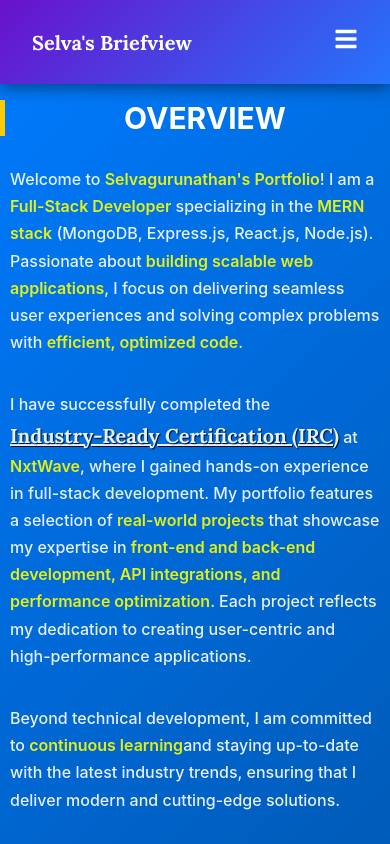
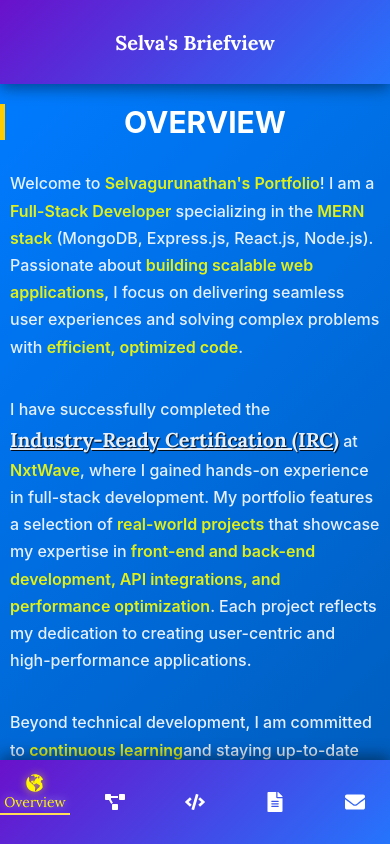
Before and after one commit to selva-mern12/selva-portfolio, a React (Create React App) app: page / in a window 390 px wide. Shown: the top 844 px of the page. Built offline with nearby package versions, Linux system fonts and the light colour scheme; a web font is replaced by a local one.

Commit message:
responsive header and footer

```diff
--- a/src/App.js
+++ b/src/App.js
@@ -1,7 +1,7 @@
 import React from 'react';
 import { SpeedInsights } from "@vercel/speed-insights/react"
 import { Analytics } from '@vercel/analytics/react';
-import Header from './components/Header';
+import {Header, Footer} from './components/Header';
 import Home from './components/Home';
 import Projects from './components/Projects';
 import Skills from './components/Skills';
@@ -19,6 +19,7 @@ const App = () => {
       <Skills />
       <Resume />
       <Contact />
+      {window.innerWidth < 768 && <Footer />}
       <Analytics />
     </div>
   );
--- a/src/components/Contact/index.css
+++ b/src/components/Contact/index.css
@@ -166,6 +166,7 @@
   .contact-section {
     height: 95vh;
     scroll-margin-top: 0;
+    padding-bottom: 10vh;
   }
   .contact-container{
     width: 100vw;
--- a/src/components/Header/index.css
+++ b/src/components/Header/index.css
@@ -26,21 +26,12 @@ html {
   font-weight: bold;
   font-family: Lora;
   color: #ffffff;
-  transition: transform 0.3s ease, text-shadow 0.3s ease;
+  transition: all 0.3s ease;
   cursor: pointer;
 }
 .header-container .header-title:hover {
   transform: scale(1.05);
   text-shadow: 0 0 10px #00ff88;
-}
-.hamburger-icon {
-  display: none;
-  cursor: pointer;
-  font-size: 24px;
-  transition: color 0.3s ease, transform 0.3s ease;
-}
-.hamburger-icon:hover {
-  color: #ffdd57;
 }
 .hamburger-menu {
   display: flex;
@@ -50,7 +41,7 @@ html {
 .hamburger-menu .menu-item {
   font-size: 16px;
   cursor: pointer;
-  transition: color 0.3s ease, transform 0.3s ease;
+  transition: all 0.3s ease;
   position: relative;
   display: flex;
   flex-direction: column;
@@ -67,19 +58,20 @@ html {
 }
 .menu-item .nav-icon {
   font-size: 20px;
-  opacity: 0;
+  display: none;
   transform: translateY(-10px);
-  transition: opacity 0.3s ease, transform 0.3s ease;
+  transition: all 0.3s ease;
   position: absolute;
   top: -20px;
   color: #ffdd57;
 }
 .menu-item:hover .nav-icon {
-  opacity: 1;
+  display: block;
   transform: translateY(0);
 }
 .hamburger-menu .menu-item .menu-text {
-  transition: color 0.3s ease, text-shadow 0.3s ease;
+  transition: all 0.3s ease;
+  font-size: 16px;
 }
 .hamburger-menu .menu-item:hover .menu-text {
   color: #ffdd57;
@@ -103,7 +95,8 @@ html {
   text-shadow: 0 0 10px #d8ecffb3;
 }
 .menu-item.active-tab .nav-icon {
-  opacity: 1;
+  display: block;
+  visibility: visible;
   transform: translateY(0);
   color: #fff700;
 }
@@ -118,9 +111,10 @@ section {
   height: 90vh;
   padding: 20px;
 }
+
 @media (max-width: 768px) {
   .header-container {
-    position: fixed;
+    justify-content: center;
     top: 0;
     left: 0;
     z-index: 1000;
@@ -129,40 +123,78 @@ section {
   .header-container .header-title{
     font-size: 20px;
   }
-
-  .hamburger-icon {
+  .hamburger-menu {
+    width: 100vw;
+    flex-direction: row;
+    justify-content: space-around;
+    align-items: center;
+    gap: 0;
+  }
+  .hamburger-menu .menu-item{
+    width: 18vw;
+  }
+  .menu-item .menu-link .nav-icon {
+    top: 0;
+  }
+  .hamburger-menu .menu-item .menu-text{
+    font-size: 14px;
+    font-weight: normal;
+    display: none;
+  }
+  .menu-item .nav-icon{
     display: block;
+    color: #ffffff;
+    visibility: visible;
+  }
+  .menu-item.active-tab .menu-text {
+    display: block;
+    color: #fff700;
+    text-shadow: 0 0 10px rgba(216, 236, 255, 0.7);
+    transition: color 0.3s ease, text-shadow 0.3s ease;
   }
 
-  .hamburger-menu {
-    display: flex;
-    flex-direction: column;
-    background: linear-gradient(135deg, #6a11cb, #2575fc);
-    position: fixed;
-    top: 10vh; /* Adjust according to header height */
-    right: -100%; /* Hide menu initially */
-    height: 90vh;
-    width: 75%;
-    padding: 25px;
-    box-shadow: -4px 0 15px rgba(0, 0, 0, 0.2);
-    transition: right 0.3s ease-in-out;
+  .menu-item.active-tab .nav-icon {
+    opacity: 1;
+    transform: translateY(-20px);
+    color: #fff700;
+    transition: all 0.3s ease;
+    filter: drop-shadow(0 0 4px rgba(255, 247, 0, 0.7));
   }
 
-  .hamburger-menu.active {
-    right: 0; /* Show menu when active */
+  .menu-item.active-tab::after {
+    width: 100%;
+    background-color: #ffdd57;
+    transition: width 0.3s ease, background-color 0.3s ease;
   }
-
-  .hamburger-menu .menu-item {
-    padding: 12px 0;
-    border-bottom: 1px solid rgba(255, 255, 255, 0.1);
+  .menu-item:not(.active-tab):hover .menu-text {
+    color: #ffffff;
+    text-shadow: 0 0 8px rgba(216, 236, 255, 0.5);
   }
-
-  .hamburger-menu .menu-item:last-child {
-    border-bottom: none;
+  .menu-item:not(.active-tab):hover .nav-icon {
+    opacity: 0;
   }
-
-  /* Prevent body scroll when menu is open */
-  body.menu-open {
-    overflow: hidden;
+  .menu-item:not(.active-tab):after {
+    opacity: 0;
+  }
+  .hamburger-menu{
+    gap: 10px;
   }
 }
+
+.footer-container{
+  height: 10vh;
+  width: 100vw;
+  display: flex;
+  justify-content: center;
+  align-items: center;
+  background: linear-gradient(135deg, #6a11cb, #2575fc);
+  color: #ffffff;
+  position: fixed;
+  bottom: 0;
+  z-index: 1000;
+  box-shadow: 0 -4px 15px #00000070;
+  font-size: 16px;
+  font-family: Lora;
+  font-weight: bold;
+  transition: transform 0.3s ease, text-shadow 0.3s ease;
+}
--- a/src/components/Header/index.js
+++ b/src/components/Header/index.js
@@ -1,11 +1,10 @@
 import React, { useState, useEffect, useMemo } from 'react';
-import { FaBars, FaTimes, FaProjectDiagram, FaCode, FaFileAlt, FaEnvelope } from 'react-icons/fa';
+import { FaProjectDiagram, FaCode, FaFileAlt, FaEnvelope } from 'react-icons/fa';
 import { GiEarthAmerica } from "react-icons/gi";
 import './index.css';
 
-const Header = () => {
+export const Header = () => {
   const sections = useMemo(() => ["overview", "projects", "skills", "resume", "contact"], []);
-  const [isMenuOpen, setIsMenuOpen] = useState(false);
   const [activeTab, setActiveTab] = useState("overview");
 
   useEffect(() => {
@@ -28,7 +27,6 @@ const Header = () => {
   }, [sections]);
 
   const handleClick = (id) => {
-    setIsMenuOpen(false);
     document.getElementById(id)?.scrollIntoView({ behavior: "smooth" });
   };
 
@@ -41,11 +39,64 @@ const Header = () => {
         <h1 className="header-title">Selva's Briefview</h1>
         </a>
 
-      <div className="hamburger-icon" onClick={() => setIsMenuOpen(!isMenuOpen)}>
-        {isMenuOpen ? <FaTimes /> : <FaBars />}
-      </div>
+      {window.innerWidth > 768 && <ul className="hamburger-menu">
+        {sections.map((id) => {
+          const icons = {
+            overview: <GiEarthAmerica />,
+            projects: <FaProjectDiagram />,
+            skills: <FaCode />,
+            resume: <FaFileAlt />,
+            contact: <FaEnvelope />,
+          };
+          return (
+            <li key={id} className={`menu-item ${activeTab === id ? "active-tab" : ""}`}>
+              <a href={`#${id}`} className="menu-link" onClick={(e) => {
+                e.preventDefault();
+                handleClick(id);
+              }}>
+                <div className="nav-icon">{icons[id]}</div>
+                <span className="menu-text">{id.charAt(0).toUpperCase() + id.slice(1)}</span>
+              </a>
+            </li>
+          );
+        })}
+      </ul>}
+    </div>
+  );
+};
 
-      <ul className={`hamburger-menu ${isMenuOpen ? "active" : ""}`}>
+
+export const Footer = () => {
+  const sections = useMemo(() => ["overview", "projects", "skills", "resume", "contact"], []);
+  const [activeTab, setActiveTab] = useState("overview");
+  console.log(activeTab);
+  useEffect(() => {
+    setActiveTab(null)
+    const observer = new IntersectionObserver(
+      (entries) => {
+        const visibleSection = entries.find((entry) => entry.isIntersecting);
+        if (visibleSection) {
+          setActiveTab(visibleSection.target.id);
+        }
+      },
+      { threshold: 0.4 }
+    );
+
+    sections.forEach((id) => {
+      const section = document.getElementById(id);
+      if (section) observer.observe(section);
+    });
+
+    return () => observer.disconnect();
+  }, [sections]);
+
+  const handleClick = (id) => {
+    document.getElementById(id)?.scrollIntoView({ behavior: "smooth" });
+  };
+
+  return (
+    <div className="footer-container">
+      <ul className="hamburger-menu">
         {sections.map((id) => {
           const icons = {
             overview: <GiEarthAmerica />,
@@ -70,5 +121,3 @@ const Header = () => {
     </div>
   );
 };
-
-export default Header;
--- a/src/components/Home/index.css
+++ b/src/components/Home/index.css
@@ -332,7 +332,7 @@ strong {
 @media (max-width: 768px) {
     .overview-section {
         height: auto;
-        padding: 100px 0 20px;
+        padding: 20px 0 20px;
     }
 
     .overview-wrapper {
```
Also changed, not shown: 1 other file (tests, documents, lock files or other folders).
